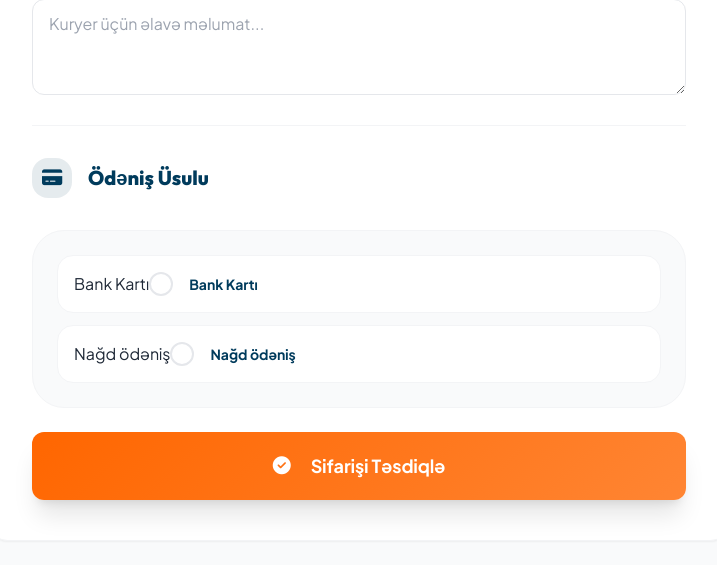
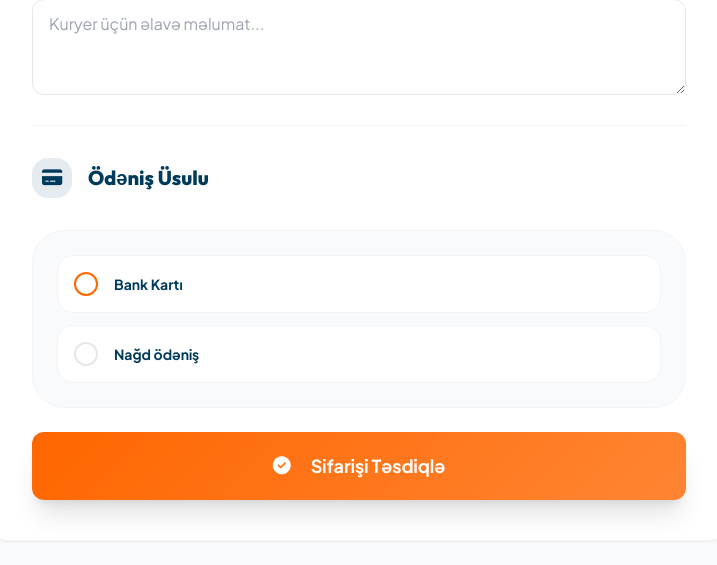
Before and after one commit to mammadov115/olric-bookstore, a Django app: page /orders/create/ in a window 1280 px wide. Shown: the part 930-1495 px from the top of the page, without its empty margins (73-790 px from the left). Run offline with Django 5.2, Linux system fonts and the light colour scheme; a user stored in the database is signed in; data comes from the database, SQL or seed files in the repository; tables that the repository leaves empty hold one stand-in row (values such as "Sample post"); some libraries are stand-ins or nearby versions.

Commit message:
feat(orders): Add order creation form and corresponding checkout page template.

```diff
--- a/apps/orders/forms.py
+++ b/apps/orders/forms.py
@@ -39,7 +39,5 @@ class OrderCreateForm(forms.ModelForm):
                 'rows': 2,
                 'class': 'w-full bg-gray-50 border border-gray-100 rounded-xl px-4 py-4 text-sm focus:outline-none focus:ring-2 focus:ring-penguin-orange'
             }),
-            'payment_method': forms.Select(attrs={
-                'class': 'w-full bg-gray-50 border border-gray-100 rounded-xl px-4 py-4 text-sm focus:outline-none focus:ring-2 focus:ring-penguin-orange appearance-none'
-            })
+            'payment_method': forms.RadioSelect(attrs={'class': 'hidden peer'})
         }
--- a/templates/orders/order_create.html
+++ b/templates/orders/order_create.html
@@ -92,7 +92,7 @@
                                {% for radio in form.payment_method %}
                                <label class="flex items-center gap-4 p-4 bg-white rounded-2xl border border-gray-100 cursor-pointer transition-all hover:border-primary group">
                                    <div class="relative flex items-center">
-                                       {% render_field radio.tag class="hidden peer" %}
+                                       {{ radio.tag }}
                                        <div class="w-6 h-6 border-2 border-gray-200 rounded-full peer-checked:border-primary flex items-center justify-center transition-all">
                                            <div class="w-2.5 h-2.5 bg-primary rounded-full opacity-0 peer-checked:opacity-100 scale-50 peer-checked:scale-100 transition-all"></div>
                                        </div>
```
